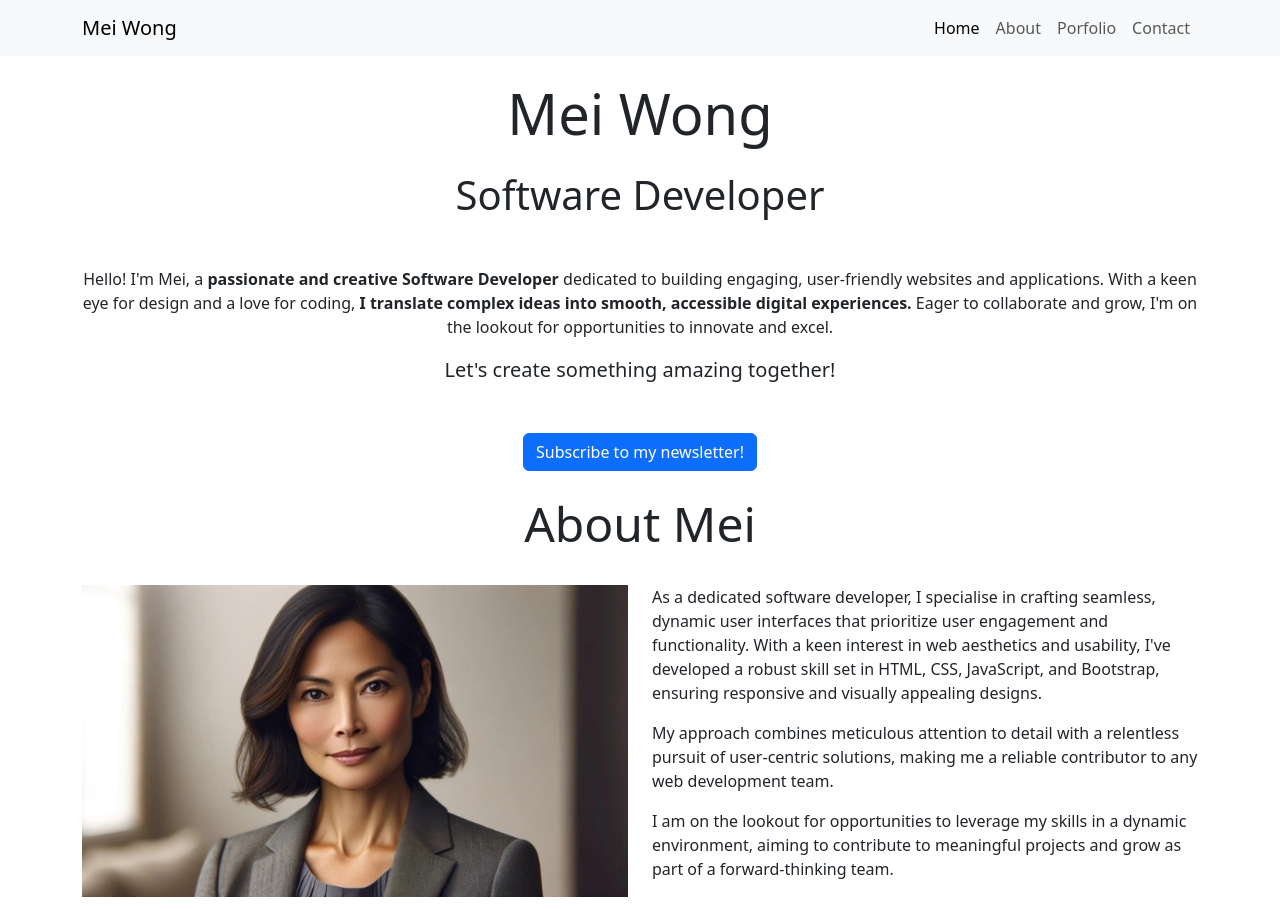
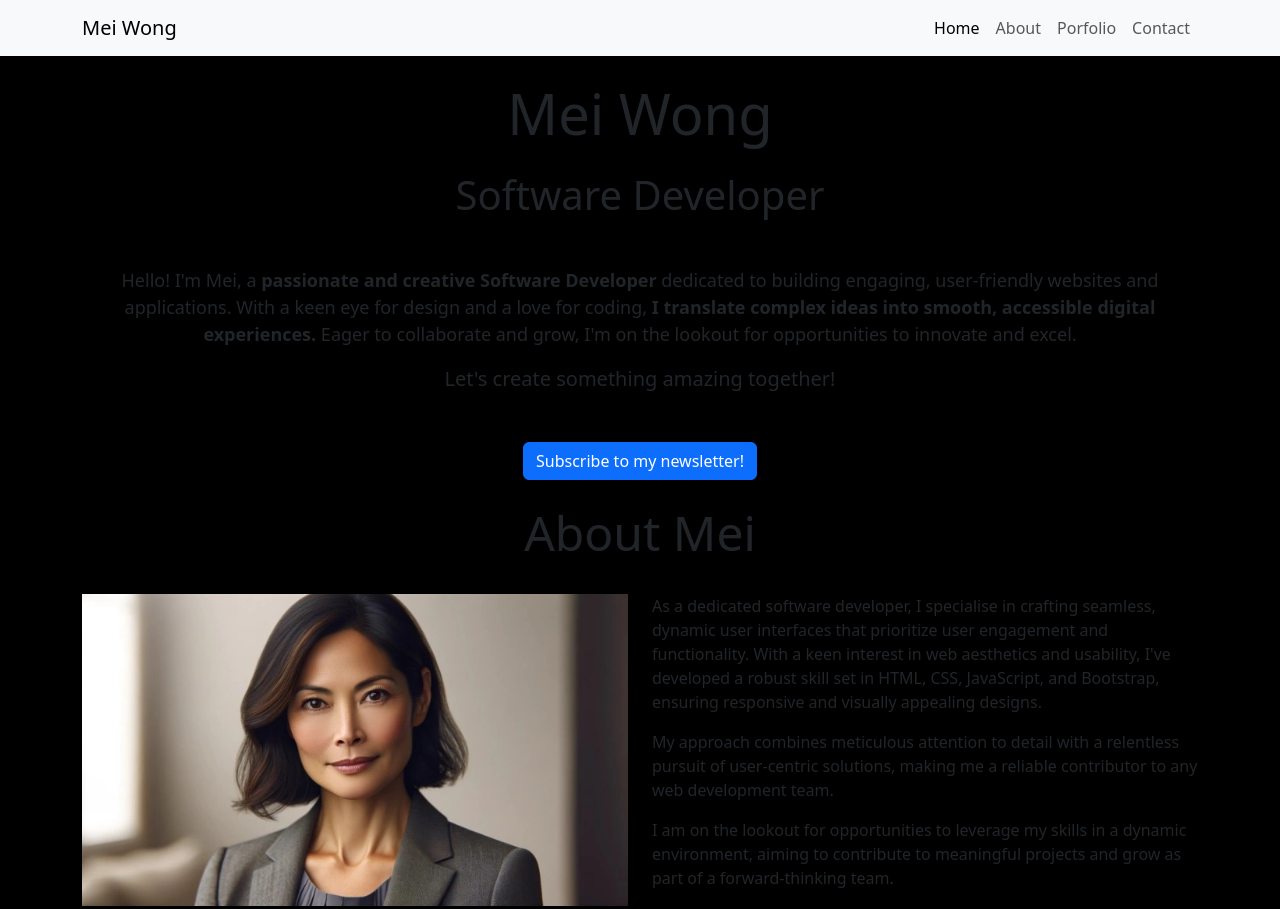
Before and after one commit to RadwanDuadu/portfolio-bootstrap, a plain HTML site: page index.html in a window 1280 px wide. Shown: the top 909 px of the page. Drawn offline with nearby package versions, Linux system fonts and the light colour scheme.

Commit message:
Add css stylesheet to project

```diff
--- /dev/null
+++ b/assets/css/style.css
@@ -0,0 +1,7 @@
+body {
+    background-color: black;
+}
+
+header {
+    font-size: large;
+}
--- a/index.html
+++ b/index.html
@@ -11,6 +11,7 @@
       integrity="sha384-QWTKZyjpPEjISv5WaRU9OFeRpok6YctnYmDr5pNlyT2bRjXh0JMhjY6hW+ALEwIH"
       crossorigin="anonymous"
     />
+    <link rel="stylesheet" href="assets/css/style.css">
   </head>
   <body>
     <nav class="navbar navbar-expand-sm bg-body-tertiary">
```
